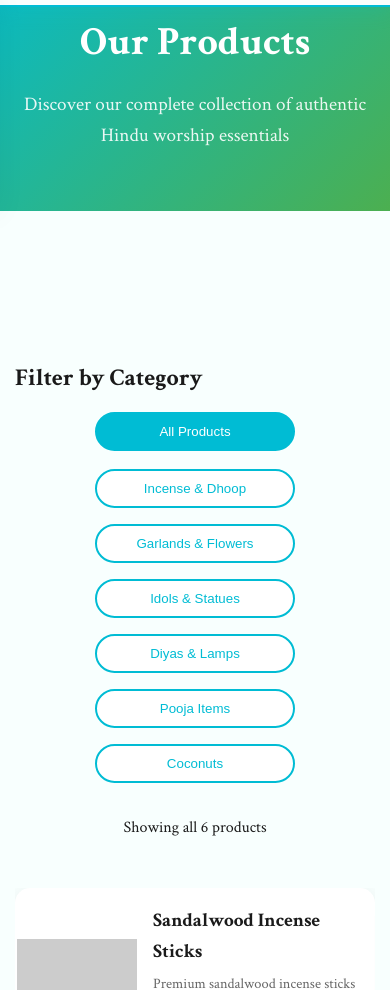
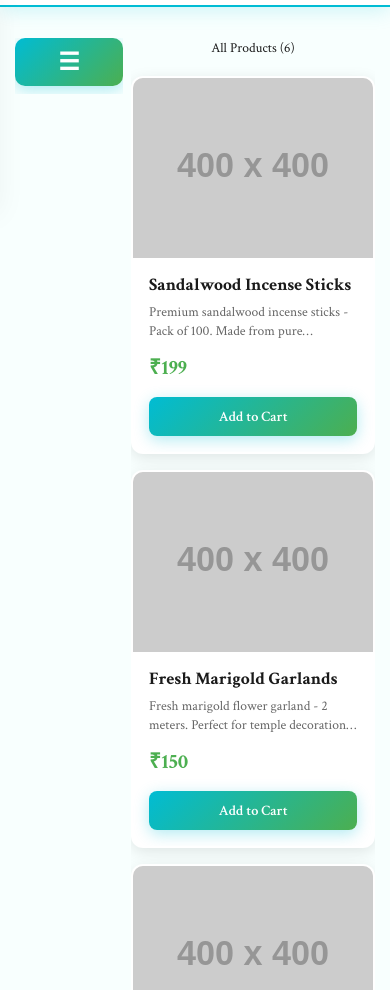
Before and after one commit to CoolCoder375/devpooja, a plain HTML site: page pages/products.html in a window 390 px wide. Shown: the part 110-1100 px from the top of the page. Drawn offline with nearby package versions, Linux system fonts and the light colour scheme; placeholder pictures from the web are drawn by us.

Commit message:
removed section headers and added th cart js and css for working cart on all pages

```diff
--- a/pages/products.html
+++ b/pages/products.html
@@ -7,6 +7,7 @@
     <title>All Products | The Devpooja</title>
     <link rel="stylesheet" href="../css/common.css">
     <link rel="stylesheet" href="../css/products.css">
+    <link rel="stylesheet" href="../css/cart.css">
     <link rel="stylesheet" href="https://cdn.jsdelivr.net/npm/swiper@11/swiper-bundle.min.css"/>
     <link rel="preconnect" href="https://fonts.googleapis.com">
     <link rel="preconnect" href="https://fonts.gstatic.com" crossorigin>
@@ -36,17 +37,11 @@
     </header>
 
     <main>
-        <section class="page-header">
-            <div class="container">
-                <h1 class="page-title">Our Products</h1>
-                <p class="page-subtitle">Discover our complete collection of authentic Hindu worship essentials</p>
-            </div>
-        </section>
-
         <section class="products-listing">
             <div class="container">
-                <div class="products-controls">
-                    <div class="filter-section">
+                <!-- Desktop Controls -->
+                <div class="products-controls desktop-controls">
+                    <div class="filter-section" id="filterSectionDesktop">
                         <h3>Filter by Category</h3>
                         <div class="filter-buttons">
                             <button class="filter-btn active" data-category="all">All Products</button>
@@ -68,13 +63,35 @@
                     <!-- Products will be loaded dynamically -->
                 </div>
 
-                <!-- Mobile Slider View -->
-                <div class="mobile-view">
-                    <div class="swiper products-mobile-swiper">
-                        <div class="swiper-wrapper" id="mobile-products">
+                <!-- Mobile Layout: Filters Left + Products Right -->
+                <div class="mobile-view mobile-layout-wrapper">
+                    <!-- Mobile Filter Sidebar -->
+                    <div class="mobile-filter-sidebar">
+                        <button class="filter-toggle-btn" id="filterToggleBtn">
+                            <span class="filter-icon">☰</span>
+                        </button>
+                        <div class="filter-section mobile-filter-section" id="filterSection">
+                            <h3>Filters</h3>
+                            <div class="filter-buttons mobile-filter-buttons">
+                                <button class="filter-btn active" data-category="all">All</button>
+                                <button class="filter-btn" data-category="incense">Incense</button>
+                                <button class="filter-btn" data-category="garlands">Garlands</button>
+                                <button class="filter-btn" data-category="idols">Idols</button>
+                                <button class="filter-btn" data-category="diyas">Diyas</button>
+                                <button class="filter-btn" data-category="pooja-items">Pooja</button>
+                                <button class="filter-btn" data-category="coconuts">Coconuts</button>
+                            </div>
+                        </div>
+                    </div>
+
+                    <!-- Mobile Products Grid -->
+                    <div class="mobile-products-container">
+                        <div class="results-info mobile-results-info">
+                            <span id="mobile-results-count">Showing all products</span>
+                        </div>
+                        <div class="mobile-products-grid" id="mobile-products">
                             <!-- Products will be loaded dynamically for mobile -->
                         </div>
-                        <div class="swiper-pagination"></div>
                     </div>
                 </div>
             </div>
@@ -122,16 +139,16 @@
         </div>
     </footer>
 
-    <script src="https://cdn.jsdelivr.net/npm/swiper@11/swiper-bundle.min.js"></script>
-    <script src="../js/products.js"></script>
-    <script>
-        let mobileSwiper;
-
+    <script src="https://cdn.jsdelivr.net/npm/swiper@11/swiper-bundle.min.js" defer></script>
+    <script src="../js/products.js" defer></script>
+    <script src="../js/cart.js" defer></script>
+    <script defer>
         document.addEventListener('productsLoaded', function() {
             const productsContainer = document.getElementById('all-products');
             const mobileProductsContainer = document.getElementById('mobile-products');
             const filterButtons = document.querySelectorAll('.filter-btn');
             const resultsCount = document.getElementById('results-count');
+            const mobileResultsCount = document.getElementById('mobile-results-count');
 
             // Load all products initially
             loadProducts('all');
@@ -155,14 +172,20 @@
                 if (category === 'all') {
                     productsToShow = products;
                     resultsCount.textContent = `Showing all ${products.length} products`;
+                    if (mobileResultsCount) {
+                        mobileResultsCount.textContent = `All Products (${products.length})`;
+                    }
                 } else {
                     productsToShow = getProductsByCategory(category);
                     resultsCount.textContent = `Showing ${productsToShow.length} products in ${categories[category] || category}`;
+                    if (mobileResultsCount) {
+                        mobileResultsCount.textContent = `${productsToShow.length} items`;
+                    }
                 }
 
                 if (productsToShow.length === 0) {
                     productsContainer.innerHTML = '<p class="no-products">No products found in this category.</p>';
-                    mobileProductsContainer.innerHTML = '<div class="swiper-slide"><p class="no-products">No products found in this category.</p></div>';
+                    mobileProductsContainer.innerHTML = '<p class="no-products">No products found.</p>';
                 } else {
                     // Desktop grid - horizontal card layout
                     productsContainer.innerHTML = productsToShow.map(product =>
@@ -186,72 +209,20 @@
                         </div>`
                     ).join('');
 
-                    // Mobile slider - 2 cards per slide stacked vertically
-                    const mobileSlides = [];
-                    for (let i = 0; i < productsToShow.length; i += 2) {
-                        const product1 = productsToShow[i];
-                        const product2 = productsToShow[i + 1];
-
-                        let slideContent = `<div class="swiper-slide">`;
-
-                        // First card
-                        slideContent += `
-                            <div class="mobile-card-row" data-category="${product1.category}">
-                                <div class="product-image-horizontal">
-                                    <img src="${product1.image}" alt="${product1.name}" loading="lazy">
-                                </div>
-                                <div class="product-content-horizontal">
-                                    <div class="product-info-horizontal">
-                                        <h3>${product1.name}</h3>
-                                        <p>${product1.description}</p>
-                                        <div class="product-price">₹${product1.price}</div>
-                                    </div>
-                                    <div class="product-actions">
-                                        <button class="btn btn-primary" onclick="addToCart(${product1.id})">Add to Cart</button>
-                                    </div>
-                                </div>
-                            </div>`;
-
-                        // Second card (if exists)
-                        if (product2) {
-                            slideContent += `
-                                <div class="mobile-card-row" data-category="${product2.category}">
-                                    <div class="product-image-horizontal">
-                                        <img src="${product2.image}" alt="${product2.name}" loading="lazy">
-                                    </div>
-                                    <div class="product-content-horizontal">
-                                        <div class="product-info-horizontal">
-                                            <h3>${product2.name}</h3>
-                                            <p>${product2.description}</p>
-                                            <div class="product-price">₹${product2.price}</div>
-                                        </div>
-                                        <div class="product-actions">
-                                            <button class="btn btn-primary" onclick="addToCart(${product2.id})">Add to Cart</button>
-                                        </div>
-                                    </div>
-                                </div>`;
-                        }
-
-                        slideContent += `</div>`;
-                        mobileSlides.push(slideContent);
-                    }
-
-                    mobileProductsContainer.innerHTML = mobileSlides.join('');
-
-                    // Destroy existing swiper if it exists
-                    if (mobileSwiper) {
-                        mobileSwiper.destroy(true, true);
-                    }
-
-                    // Initialize mobile swiper
-                    mobileSwiper = new Swiper('.products-mobile-swiper', {
-                        slidesPerView: 1,
-                        spaceBetween: 20,
-                        pagination: {
-                            el: '.swiper-pagination',
-                            clickable: true,
-                        }
-                    });
+                    // Mobile grid - portrait cards
+                    mobileProductsContainer.innerHTML = productsToShow.map(product =>
+                        `<div class="mobile-product-card" data-category="${product.category}">
+                            <div class="mobile-product-image">
+                                <img src="${product.image}" alt="${product.name}" loading="lazy">
+                            </div>
+                            <div class="mobile-product-info">
+                                <h3>${product.name}</h3>
+                                <p>${product.description}</p>
+                                <div class="product-price">₹${product.price}</div>
+                                <button class="btn btn-primary" onclick="addToCart(${product.id})">Add to Cart</button>
+                            </div>
+                        </div>`
+                    ).join('');
                 }
             }
         });
@@ -271,6 +242,29 @@
                 navMenu.classList.remove('active');
             }));
         }
+
+        // Filter toggle for mobile
+        const filterToggleBtn = document.getElementById('filterToggleBtn');
+        const filterSection = document.getElementById('filterSection');
+
+        if (filterToggleBtn && filterSection) {
+            filterToggleBtn.addEventListener('click', () => {
+                filterToggleBtn.classList.toggle('active');
+                filterSection.classList.toggle('active');
+            });
+
+            // Close filter menu when a filter is selected on mobile
+            const mobileFilterButtons = document.querySelectorAll('.mobile-filter-buttons .filter-btn');
+            mobileFilterButtons.forEach(btn => {
+                btn.addEventListener('click', () => {
+                    // Auto-close filter menu after selection
+                    setTimeout(() => {
+                        filterSection.classList.remove('active');
+                        filterToggleBtn.classList.remove('active');
+                    }, 300);
+                });
+            });
+        }
     </script>
 </body>
 </html>
```
Also changed, not shown: pages/about.html (+4 -8 lines), pages/contact.html (+4 -8 lines).
